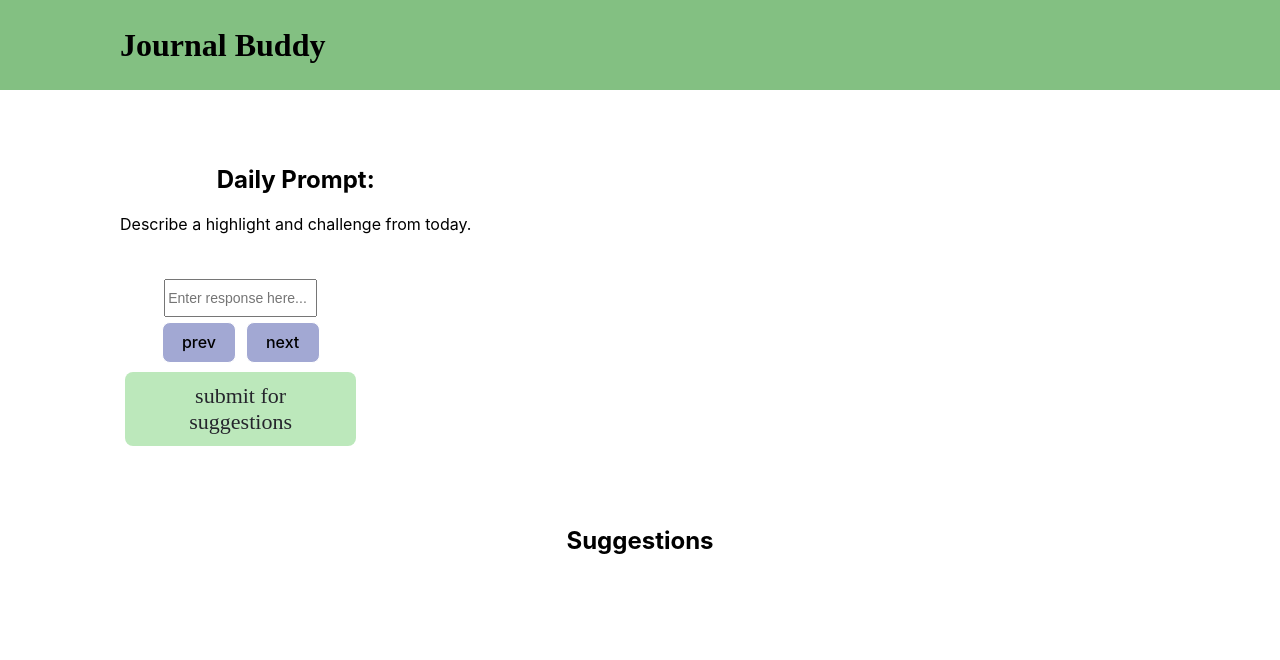
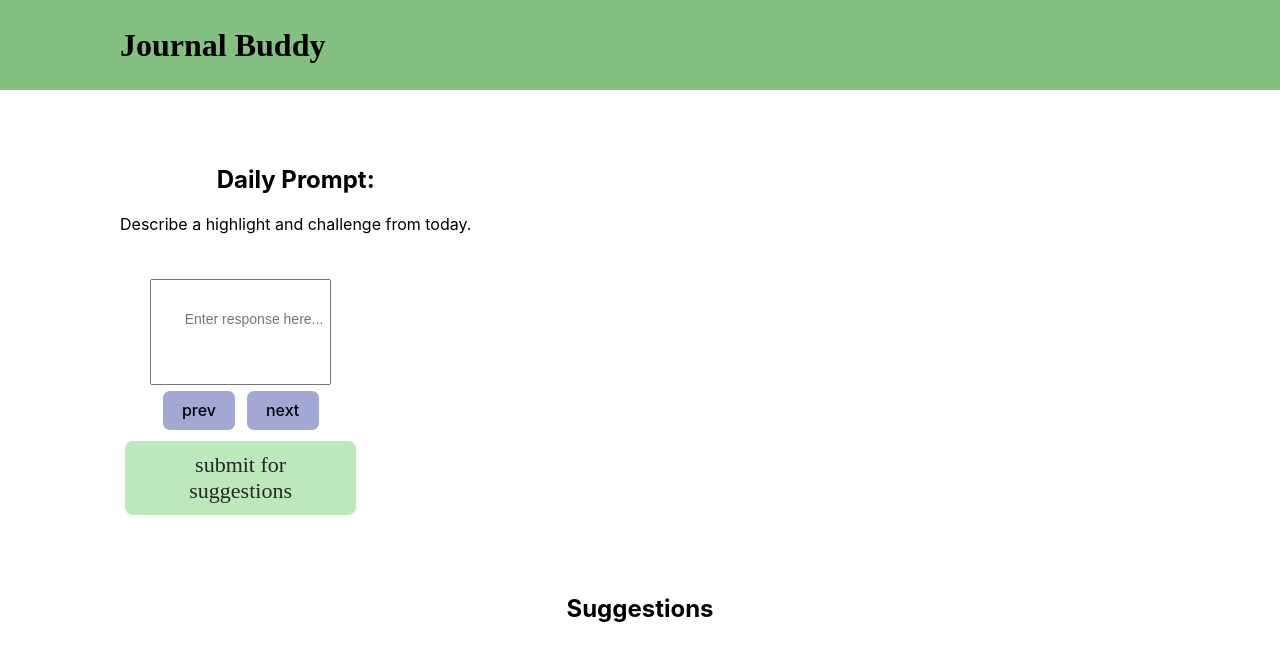
Before and after one commit to cs0320-f23/term-project-swilli43-inguyen4-ahogue1, a React (Vite) app in the folder frontend/: page / in a window 1280 px wide. Shown: the top 660 px of the page. Built offline with nearby package versions, Linux system fonts and the light colour scheme.

Commit message:
feat: small edits to EntryInfo

```diff
--- a/frontend/src/journal/EntryInfo.ts
+++ b/frontend/src/journal/EntryInfo.ts
@@ -1,11 +1,14 @@
 export class EntryInfo {
+  prompt: string;
   date: string;
   entry: string | undefined;
 
   constructor(
+    prompt: string,
     date: string,
     entry: string | undefined
   ) {
+    this.prompt = prompt;
     this.date = date;
     this.entry = entry;
   }
--- a/frontend/src/styles/journal.css
+++ b/frontend/src/styles/journal.css
@@ -51,7 +51,11 @@
   width: 60%;
   color: #939393;
   margin: auto;
-  display: block;
+  display: flex;
   font-size: 14px;
+  align-items: center;
+  align-self: stretch;
+  justify-content: flex-end;
+  padding: 22px 0px 20% 33px;
 
 }
```
